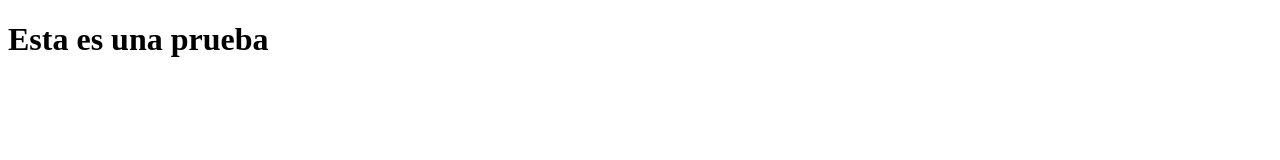
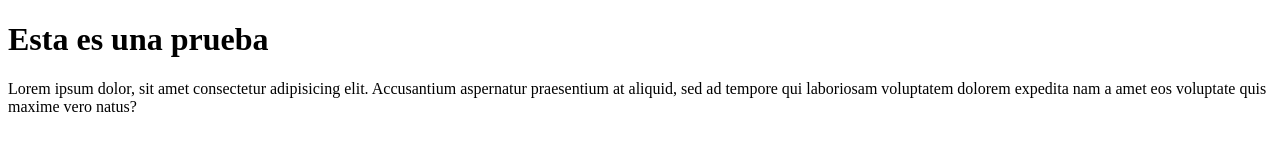
Before and after one commit to lalbricenov/scuolaApertaPrueba, a plain HTML site: page index.html in a window 1280 px wide. Drawn offline with Linux system fonts and the light colour scheme.

Commit message:
Parrafo añadido

```diff
--- a/index.html
+++ b/index.html
@@ -7,5 +7,11 @@
   </head>
   <body>
     <h1>Esta es una prueba</h1>
+    <p>
+      Lorem ipsum dolor, sit amet consectetur adipisicing elit. Accusantium
+      aspernatur praesentium at aliquid, sed ad tempore qui laboriosam
+      voluptatem dolorem expedita nam a amet eos voluptate quis maxime vero
+      natus?
+    </p>
   </body>
 </html>
```
